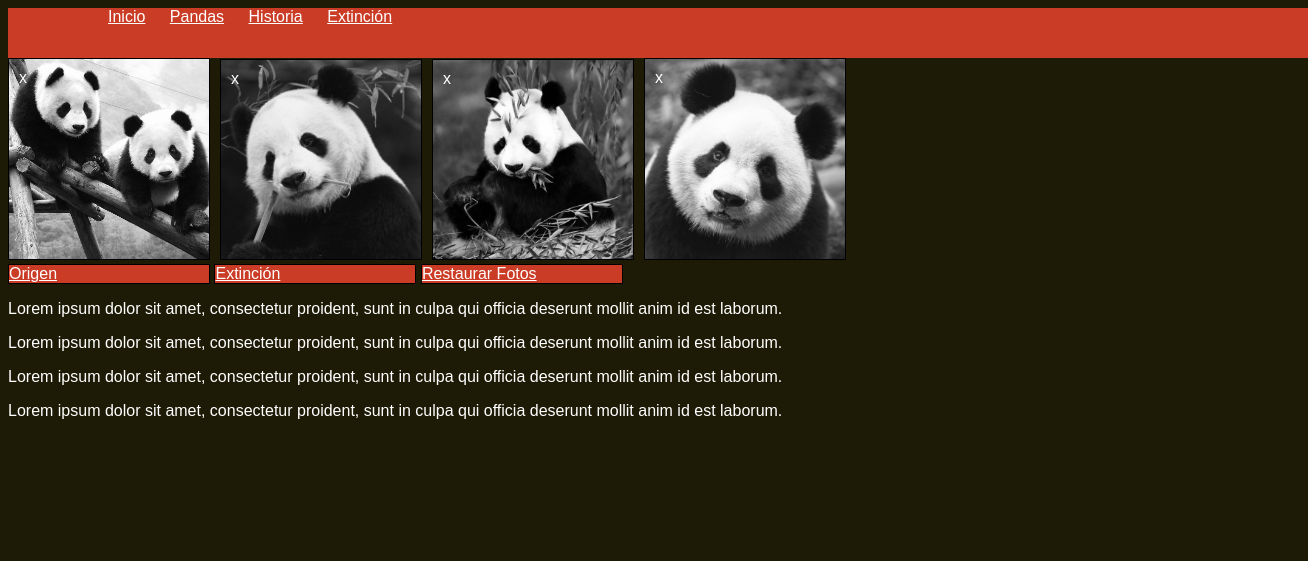
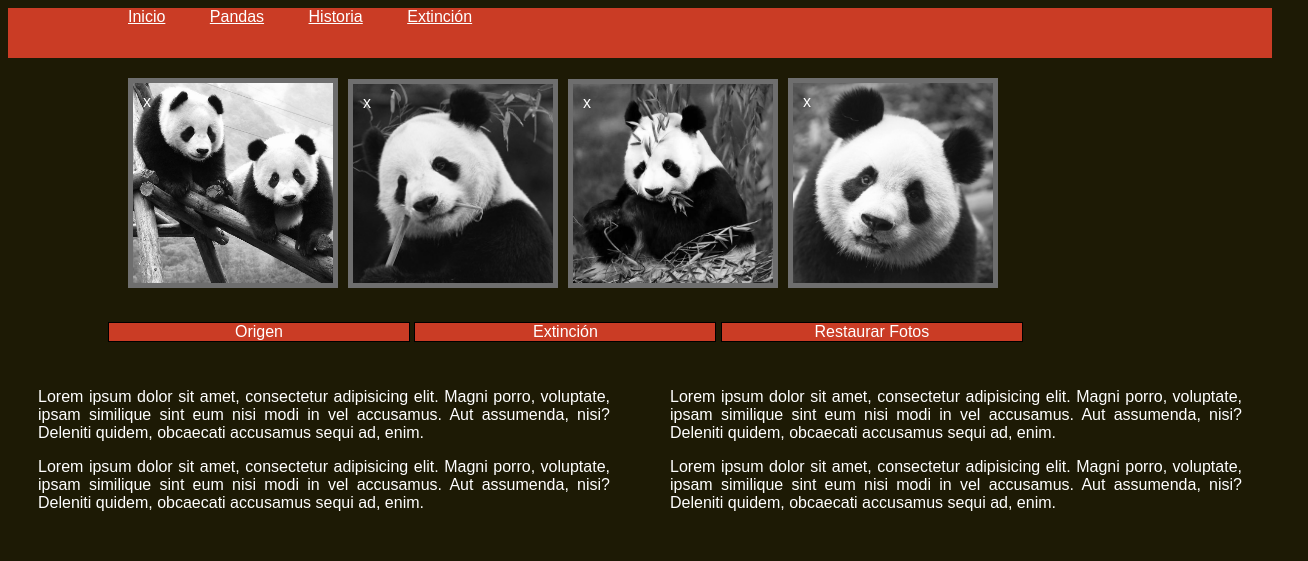
Before and after one commit to Fiorellacr24/PandaPanda, a plain HTML site: page index.html in a window 1280 px wide. Shown: the whole page, 1308 px wide, since content can reach past the window. Drawn offline with Linux system fonts and the light colour scheme.

Commit message:
estilos_v2

```diff
--- a/assets/css/main.css
+++ b/assets/css/main.css
@@ -8,22 +8,30 @@ body{
 }
 
 .container {
-	width: 1200px;
 	height: 50px;
 	padding-left: 100px;
 	background-color: #ca3c25;
 }
 
 .container a{
-	margin-right: 20px;
-	margin-bottom: 20px;
+	padding: 20px;
+}
+
+.nav{
+	padding: 0 100px;
 }
 
 .nav a {
 	background-color: #ca3c25;
 	display: inline-block;
 	border: 1px solid black;
-	width: 200px;
+	width: 300px;
+	text-decoration: none;
+	text-align: center;
+}
+
+#contenido{
+	padding: 20px 120px 30px;
 }
 
 #contenido .img-box{
@@ -31,7 +39,7 @@ body{
 	display: inline-block;
 	position: relative;
 	margin-right: 10px;
-	border: 1px solid black;
+	border: 5px solid #6E6E6E;
 }
 
 #contenido .img-box img{
@@ -51,3 +59,18 @@ body{
 #contenido .img-box.deleted{
 	display: none;
 }
+
+.content {
+	padding: 30px 30px;
+	text-align: justify;
+}
+
+.left{
+	float: left;
+	width: 50%;
+}
+
+.right{
+	float: right;
+	width: 50%;
+}
--- a/index.html
+++ b/index.html
@@ -22,11 +22,17 @@
 		<a href="#">Extinción</a>
 		<a class="restore" href="#">Restaurar Fotos</a>
 	</div>
-	<div class="texto">
-		<p>Lorem ipsum dolor sit amet, consectetur proident, sunt in culpa qui officia deserunt mollit anim id est laborum.</p>
-		<p>Lorem ipsum dolor sit amet, consectetur proident, sunt in culpa qui officia deserunt mollit anim id est laborum.</p>
-		<p>Lorem ipsum dolor sit amet, consectetur proident, sunt in culpa qui officia deserunt mollit anim id est laborum.</p>
-		<p>Lorem ipsum dolor sit amet, consectetur proident, sunt in culpa qui officia deserunt mollit anim id est laborum.</p>
+	<div class="left">
+		<div class="content">
+			<p>Lorem ipsum dolor sit amet, consectetur adipisicing elit. Magni porro, voluptate, ipsam similique sint eum nisi modi in vel accusamus. Aut assumenda, nisi? Deleniti quidem, obcaecati accusamus sequi ad, enim.</p>
+			<p>Lorem ipsum dolor sit amet, consectetur adipisicing elit. Magni porro, voluptate, ipsam similique sint eum nisi modi in vel accusamus. Aut assumenda, nisi? Deleniti quidem, obcaecati accusamus sequi ad, enim.</p>
+		</div>
+	</div>
+	<div class="right">
+		<div class="content">
+			<p>Lorem ipsum dolor sit amet, consectetur adipisicing elit. Magni porro, voluptate, ipsam similique sint eum nisi modi in vel accusamus. Aut assumenda, nisi? Deleniti quidem, obcaecati accusamus sequi ad, enim.</p>
+			<p>Lorem ipsum dolor sit amet, consectetur adipisicing elit. Magni porro, voluptate, ipsam similique sint eum nisi modi in vel accusamus. Aut assumenda, nisi? Deleniti quidem, obcaecati accusamus sequi ad, enim.</p>
+		</div>
 	</div>
 	<script type="text/javascript" src="assets/js/app.js"></script>
 </body>
```
